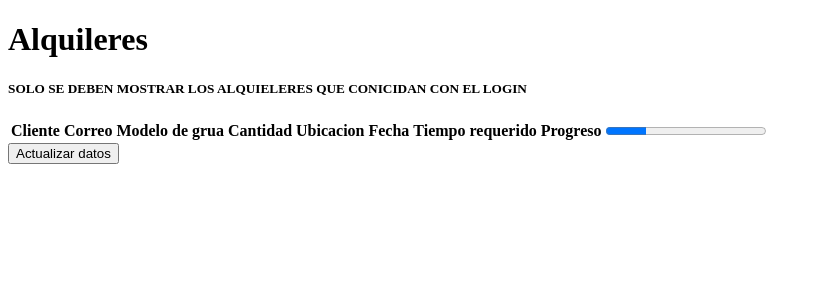
After one commit to PamelaAbrego/Programaci-n-II---Proyecto, a Flask app: page /perfil_cliente in a window 1280 px wide. The commit adds this page. Shown: the top 300 px of the page, without its empty margins (0-821 px from the left). Run offline with Flask 2, Linux system fonts and the light colour scheme; lists and menus that the app fills with data are empty.

Commit message:
Cliente Gruas

```diff
--- a/app.py
+++ b/app.py
@@ -10,6 +10,11 @@ app.config["CORS_HEADERS"] = "Content-Type"
 @app.route("/")
 def home():
     return render_template("principal.html")
+
+
+@app.route("/perfil_cliente")
+def perfil_cliente():
+    return render_template("perfil_cliente.html")
 
 
 @app.route("/login")
--- /dev/null
+++ b/static/script_perfil_cliente.js
@@ -0,0 +1,19 @@
+function readArrayFromLocalStorage(keyName) {
+    return JSON.parse(localStorage.getItem(keyName))
+}
+
+function actDatos() {
+    var array = readArrayFromLocalStorage("lAddResultArray")
+    var myTable = document.getElementById("tabla");
+    for (var i = 0; i < array.length; i++) {
+        var row = myTable.insertRow(1);
+
+        row.insertCell(0).innerHTML = array[i].user;
+        row.insertCell(1).innerHTML = array[i].email;
+        row.insertCell(2).innerHTML = array[i].modelo;
+        row.insertCell(3).innerHTML = array[i].cantidad;
+        row.insertCell(4).innerHTML = array[i].ubicacion;
+        row.insertCell(5).innerHTML = array[i].fecha;
+        row.insertCell(6).innerHTML = array[i].tiempo;
+    }
+}
--- a/templates/form_gruas.html
+++ b/templates/form_gruas.html
@@ -12,7 +12,8 @@
         <label for="cantidad">Cantidad de gruas (entre 1 y 2):</label>
         <input type="number" id="cantidad" name="cantidad" min="1" max="2"><br><br>
 
-        <!--ubicacion-->
+        <label for="ubicacion">Ubicación:</label>
+        <input type="text" id="ubicacion" name="ubicacion" placeholder="Ubicación..."><br><br>
 
         <label for="fecha">Fecha:</label>
         <input type="date" id="fecha" name="fecha"><br><br>
@@ -25,8 +26,9 @@
     <button onclick="add()">Enviar</button><br><br>
     <a href="{{url_for('admin_gruas')}}">Prueba en Aministrador</a>
     <br><br>
-    <label for="" id="resultado_enviar">HOLA</label>
+    <label for="" id="resultado_enviar"></label>
 
+    <a href="{{url_for('perfil_cliente')}}">Ver estados de mis alquileres</a>
     <script src="{{url_for('static', filename='script_admin.js')}}"></script>
 
 </div>
--- /dev/null
+++ b/templates/perfil_cliente.html
@@ -0,0 +1,33 @@
+<!DOCTYPE html>
+<html lang="en">
+
+<head>
+    <meta charset="UTF-8">
+    <meta name="viewport" content="width=device-width, initial-scale=1.0">
+    <title>Perfil Cliente</title>
+</head>
+
+<body>
+    <h1>Alquileres</h1>
+
+    <h5>SOLO SE DEBEN MOSTRAR LOS ALQUIELERES QUE CONICIDAN CON EL LOGIN</h5>
+
+    <table id="tabla" class="admintbl" name="Registros">
+        <tr>
+            <th>Cliente</th>
+            <th>Correo</th>
+            <th>Modelo de grua</th>
+            <th>Cantidad</th>
+            <th>Ubicacion</th>
+            <th>Fecha</th>
+            <th>Tiempo requerido</th>
+            <th>Progreso</th>
+            <td> <progress id="progeso" max="100" value="25">25%</progress> </td>
+        </tr>
+    </table>
+
+    <button onclick="actDatos()">Actualizar datos</button>
+    <script src="{{url_for('static', filename='script_perfil_cliente.js')}}"></script>
+</body>
+
+</html>
```
Also changed, not shown: static/script_admin.js (+6 -5 lines).
